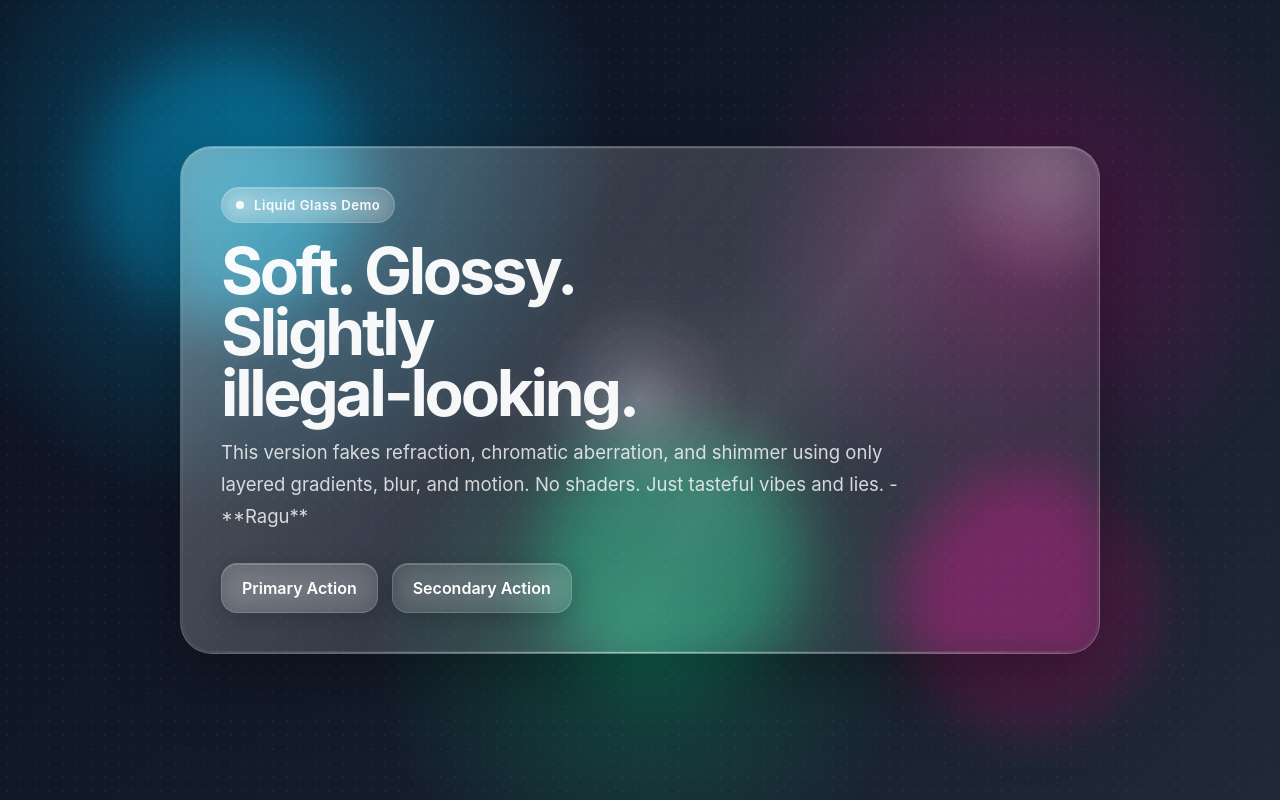
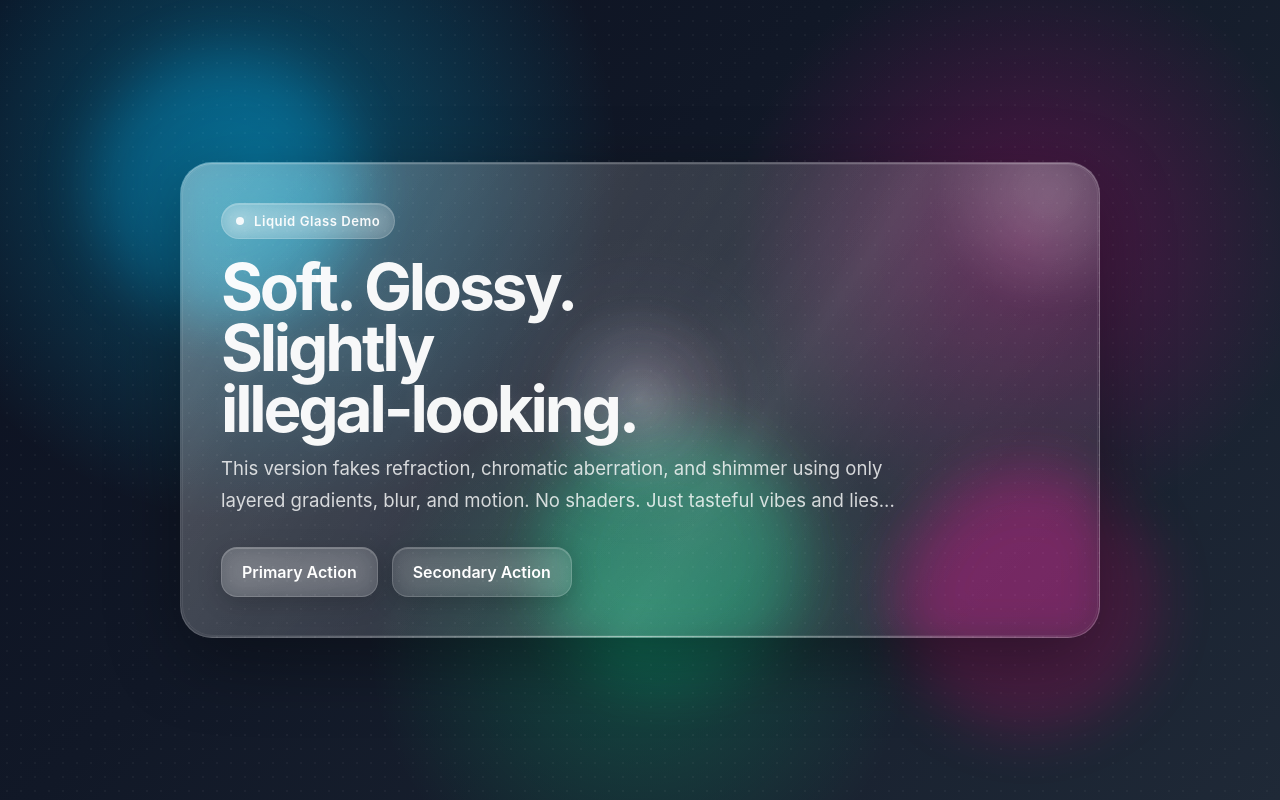
Before and after one commit to dkom-sys/Liquid-glass-demo-V1, a plain HTML site: page index.html in a window 1280 px wide. Drawn offline with Linux system fonts and the light colour scheme.

Commit message:
Fix typo in index.html paragraph

```diff
--- a/index.html
+++ b/index.html
@@ -508,8 +508,7 @@
         <p>
           This version fakes refraction, chromatic aberration, and shimmer using
           only layered gradients, blur, and motion. No shaders.
-          Just tasteful vibes and lies.
-          - **Ragu**
+          Just tasteful vibes and lies...
         </p>
 
         <div class="actions">
```
